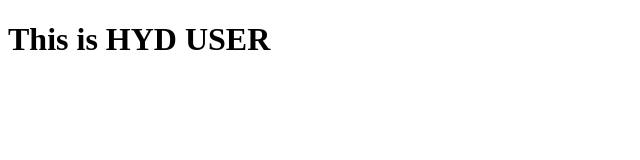
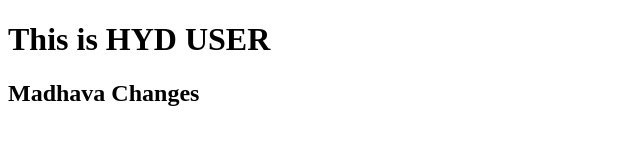
Before and after one commit to Sandani786/Project, a plain HTML site: page Index.html in a window 1280 px wide. Shown: the whole page, without its empty margins (0-640 px from the left). Drawn offline with Linux system fonts and the light colour scheme.

Commit message:
changes done

```diff
--- a/Index.html
+++ b/Index.html
@@ -7,5 +7,6 @@
 </head>
 <body>
     <h1>This is HYD USER</h1>
+    <h2>Madhava Changes</h2>
 </body>
 </html>
```
